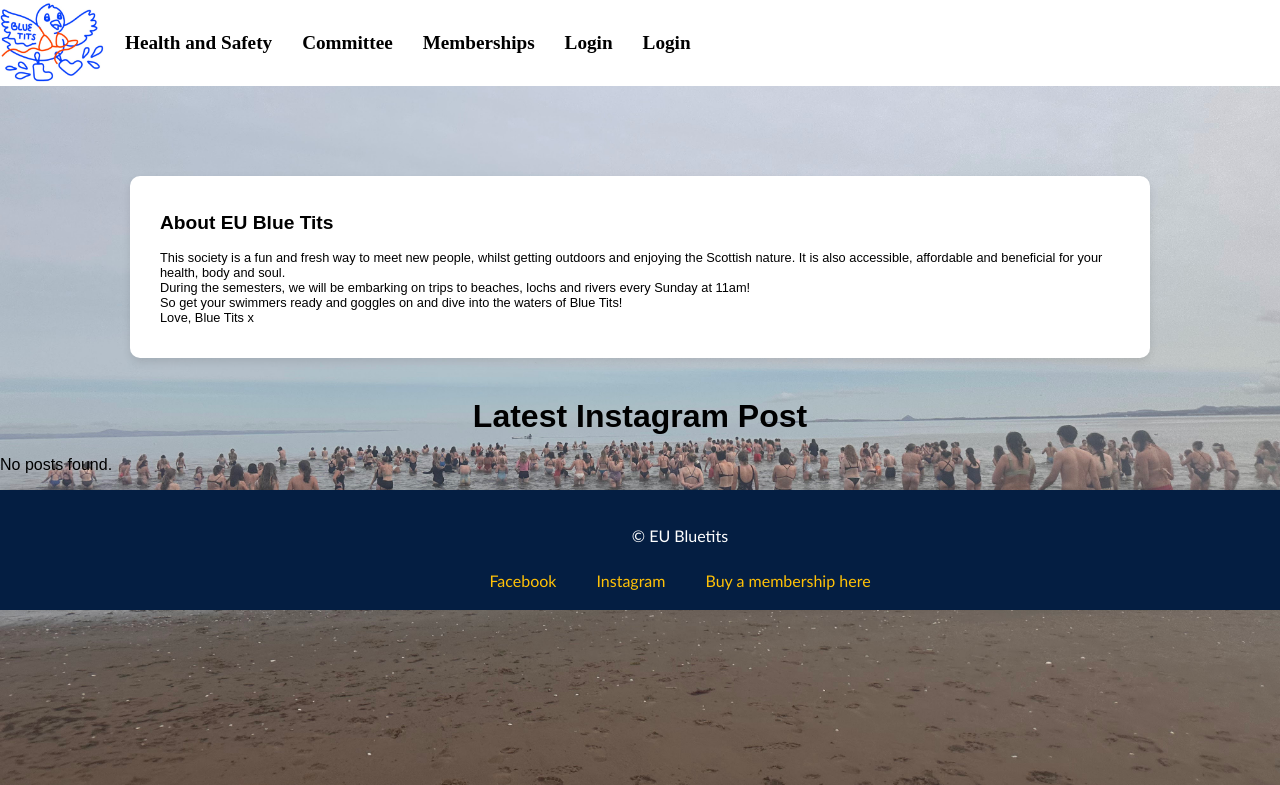
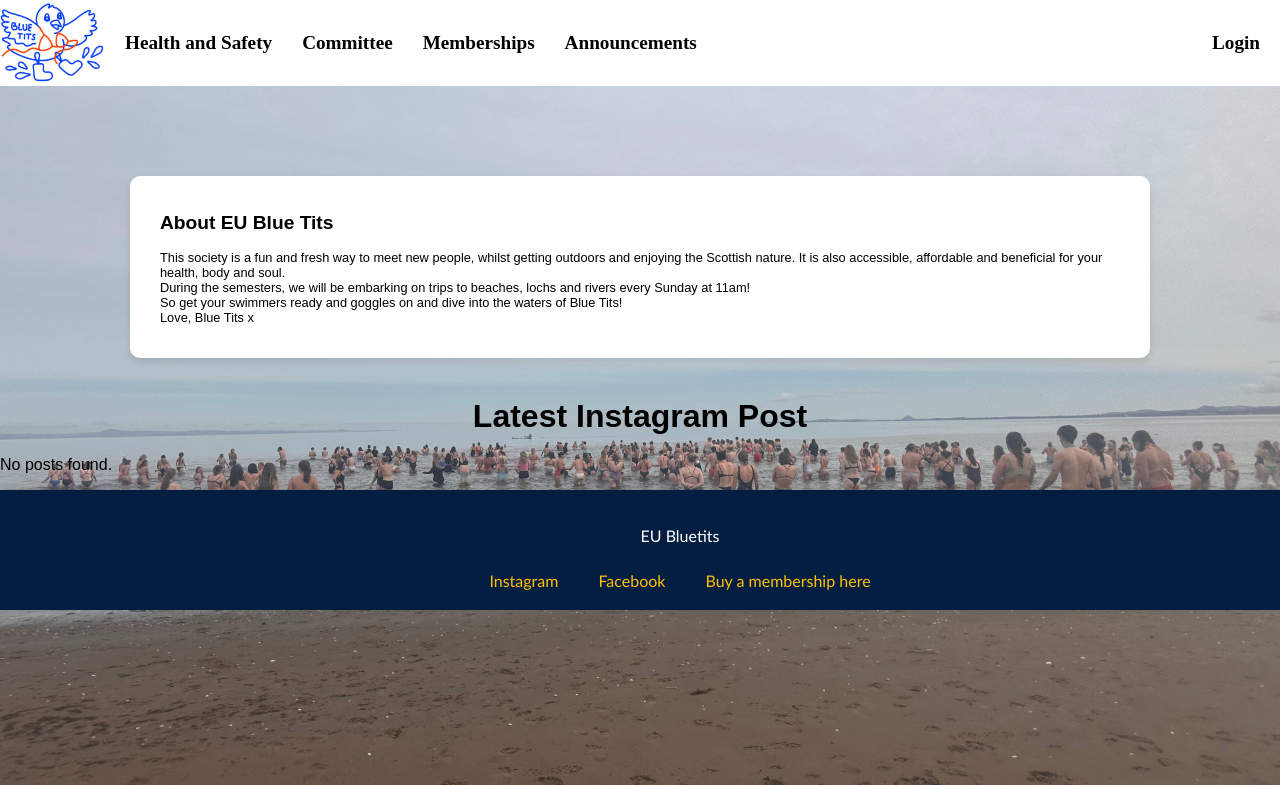
Before and after one commit to lbdos32/web_tech_cw, a Flask app: page / in a window 1280 px wide; the page is wider, and only the part inside the window is pictured. Shown: the top 785 px of that part. Run offline with Flask 3, Linux system fonts and the light colour scheme; data that the repository does not hold is empty.

Commit message:
changed footer to only have login or logout, whichever is relevant. And to appear on the right side of the screen.

```diff
--- a/main.py
+++ b/main.py
@@ -9,10 +9,8 @@ from werkzeug.utils import secure_filename
 app = Flask(__name__)
 
 
-# SQLite database
 app.config['SQLALCHEMY_DATABASE_URI'] = 'sqlite:///committee.db'
 app.config['SQLALCHEMY_TRACK_MODIFICATIONS'] = False
-
 db = SQLAlchemy(app)
 
 
--- a/static/css/navBar.css
+++ b/static/css/navBar.css
@@ -34,3 +34,24 @@
 .nav-links li a:hover {
     color: #30799B;
 }
+.log-in-out {
+    list-style: none;
+    display: flex;
+    gap: 30px;
+    padding: 0;
+    margin: 0;
+    margin-left: auto;
+    margin-right: 20px;
+
+}
+.log-in-out li a {
+    text-decoration: none;
+    color: black;
+    font-weight: bold;
+    font-size: 1.2rem;
+    transition: color;
+}
+
+.log-in-out li a:hover {
+    color: #30799B;
+}
--- a/templates/footer.html
+++ b/templates/footer.html
@@ -1,9 +1,9 @@
 <footer class="site-footer">
     <div class="footer-content">
-        <p>&copy; EU Bluetits</p>
+        <p>EU Bluetits</p>
         <ul class="social-links">
+            <li><a href="https://www.instagram.com/eubluetits/" target="_blank">Instagram</a></li>
             <li><a href="http://facebook.com/profile.php?id=100091209722559" target="_blank">Facebook</a></li>
-            <li><a href="https://www.instagram.com/eubluetits/" target="_blank">Instagram</a></li>
             <li><a href="https://www.eusa.ed.ac.uk/activities/view/BlueTits" target="_blank">Buy a membership here</a></li>
         </ul>
     </div>
--- a/templates/navbar.html
+++ b/templates/navbar.html
@@ -2,17 +2,19 @@
     <div onclick="window.location.href='/'">
         <img src="{{ url_for('static', filename='images/bluetitslogo1.png') }}" class="logo">
     </div>
+
     <ul class="nav-links">
         <li><a href="/healthAndSafety">Health and Safety</a></li>
         <li><a href="/committee">Committee</a></li>
         <li><a href="https://www.eusa.ed.ac.uk/activities/view/BlueTits">Memberships</a></li>
-        <li><a href="/announcements">Login</a></li>
-        <li><a href="/login">Login</a></li>
+        <li><a href="/announcements">Announcements</a></li>
+    </ul>
+
+    <ul class="log-in-out">
         {% if session.get('admin_logged_in') %}
         <li><a href="/logout">Logout</a></li>
+        {% else %}
+        <li><a href="/login">Login</a></li>
         {% endif %}
-
-
-
     </ul>
 </div>
```
Also changed, not shown: templates/announcements.html (added, +17 -0 lines), templates/announcments.html (deleted, +0 -10 lines), instance/committee.db.
